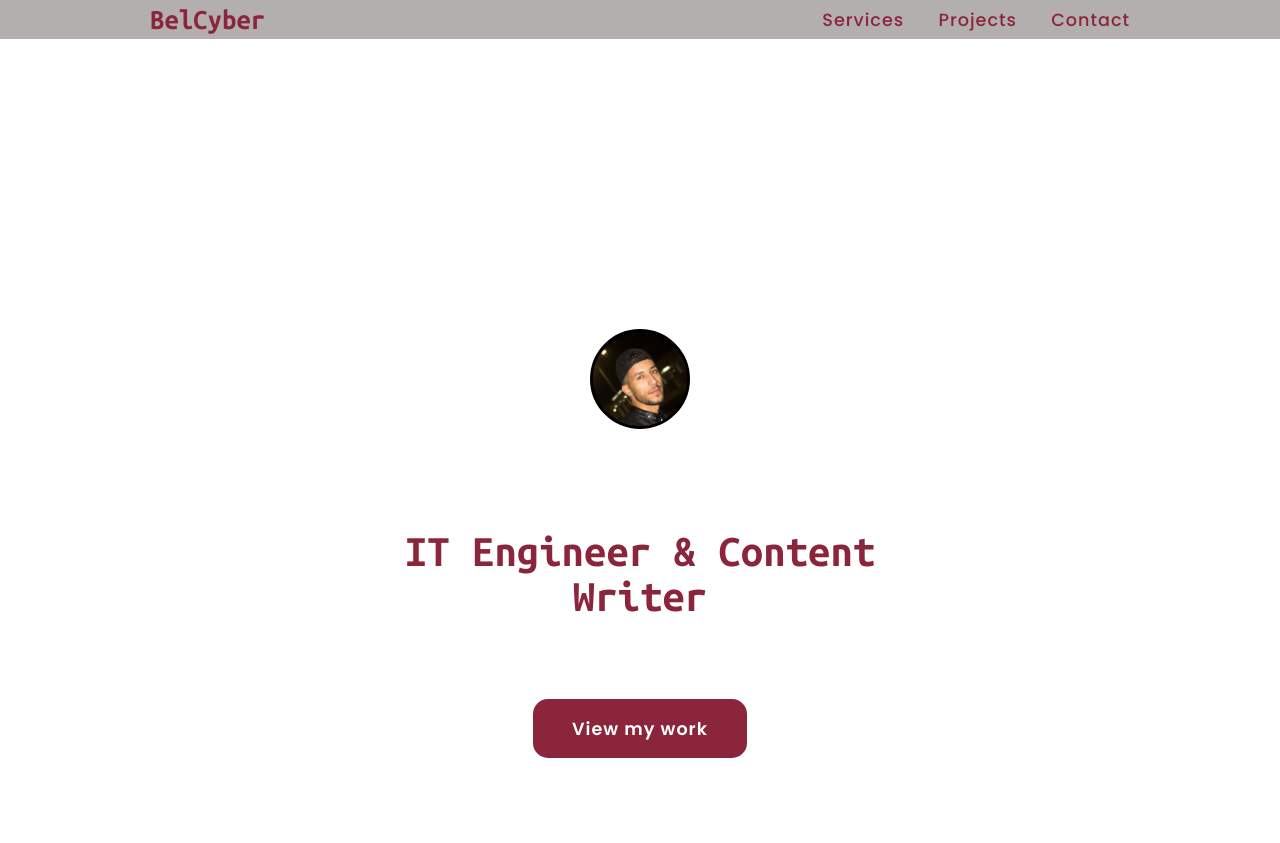
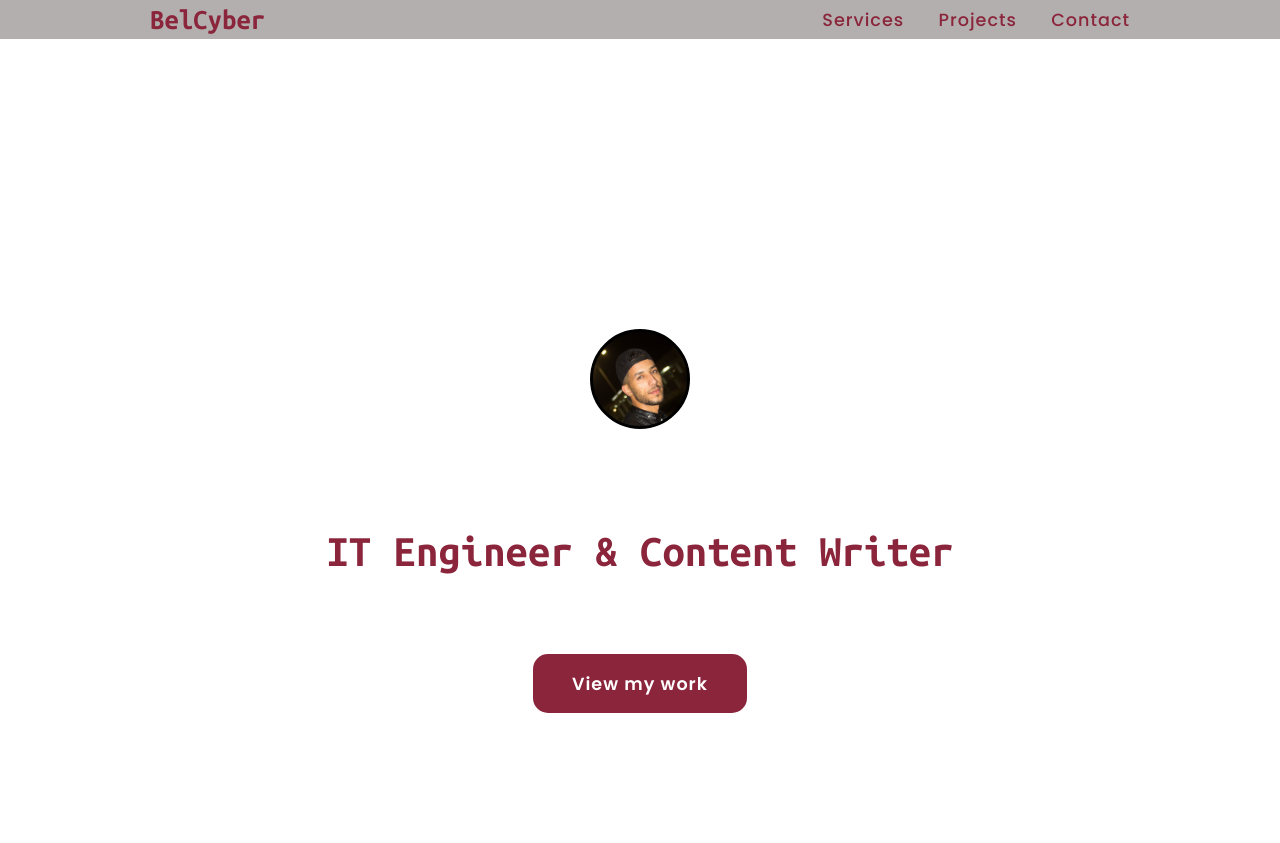
Before and after one commit to AhmedBlh/AhmedBlh.github.io, a plain HTML site: page index.html in a window 1280 px wide. Shown: the top 843 px of the page. Drawn offline with Linux system fonts and the light colour scheme.

Commit message:
Update style.css
200 px row padding

```diff
--- a/style.css
+++ b/style.css
@@ -64,7 +64,7 @@ header {
 }
 /* Try with 200 600 */
 section {
-  padding: 200px 400px;
+  padding: 200px 200px;
 
 }
 
```
